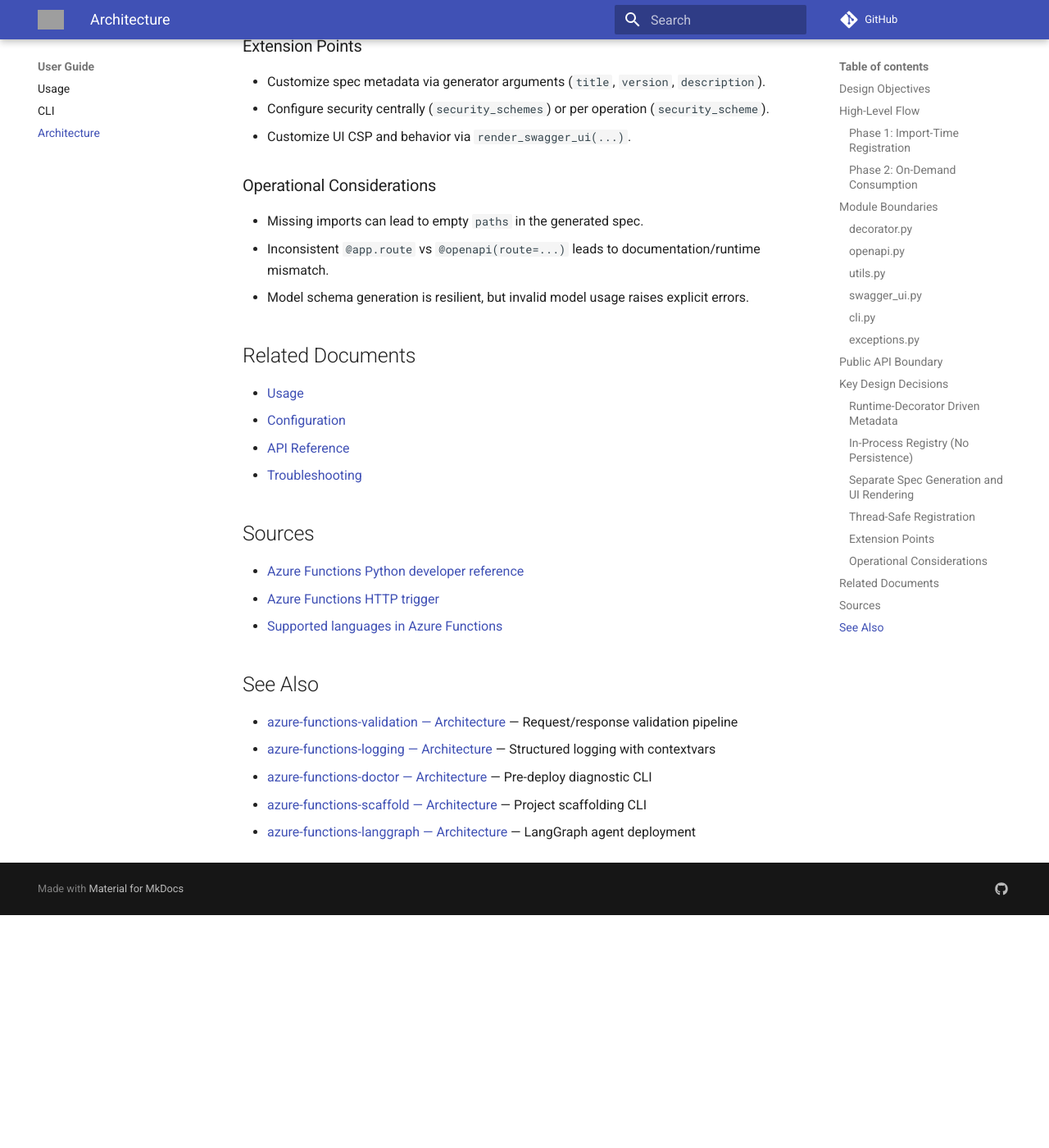
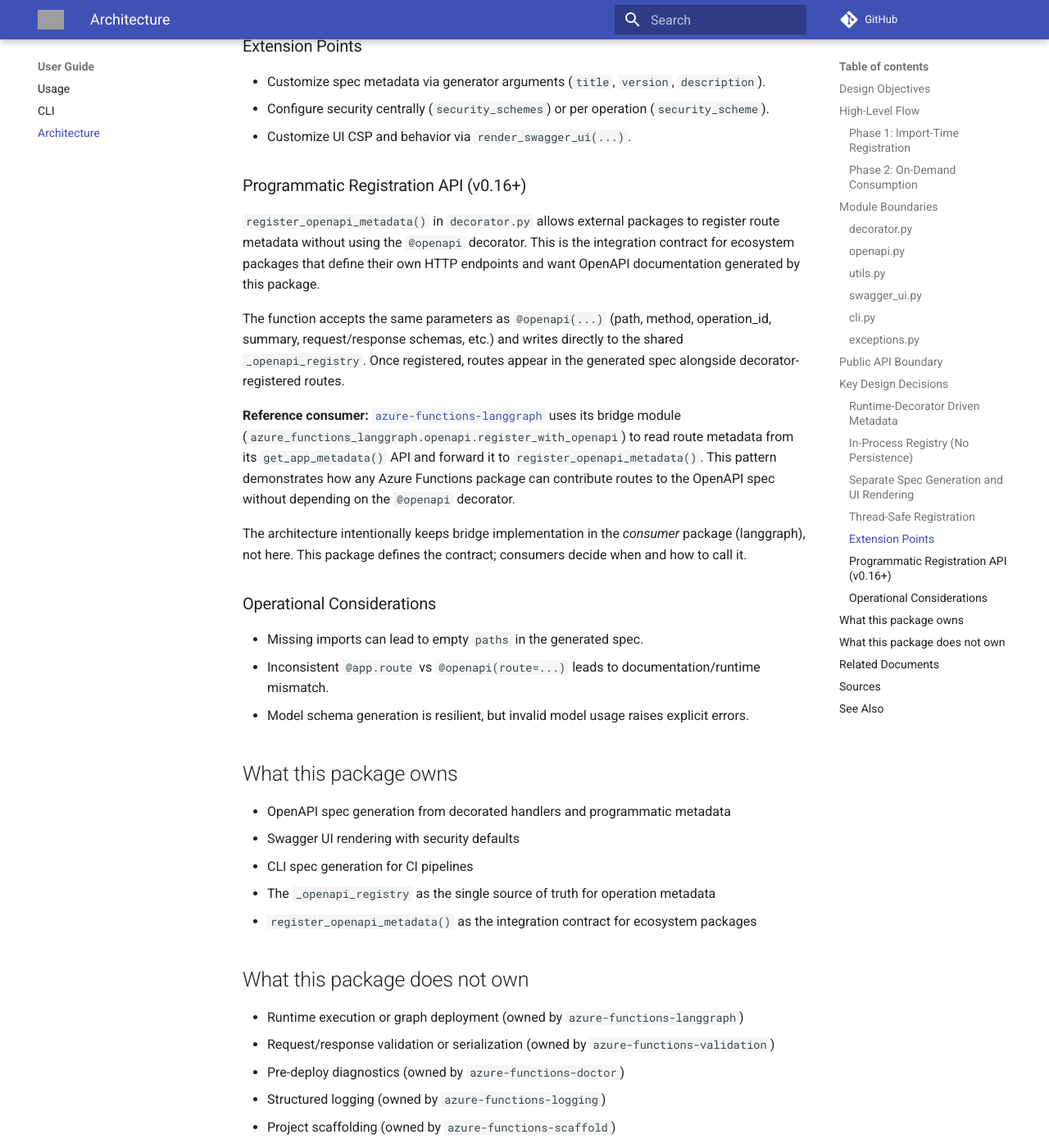
Before and after one commit to yeongseon/azure-functions-openapi, an MkDocs documentation site: the page built from docs/architecture.md, in a window 1280 px wide and 1400 px high, scrolled down 4104 px. Shown: the whole window at 82% size. Built offline with MkDocs 1.6.1 and Material for MkDocs 9.7.7, drawn with Linux system fonts in a browser that asks for light colours; comment, search, counter and statistics services are not loaded; before the commit the page ends 5220 px from its top, so only the background shows below that; some of the changed text lies outside the part shown; grey boxes are pictures that could not be loaded.

Commit message:
docs: align ecosystem positioning and document programmatic integration API
Resolves #145

- Add 'Design principle' statement to README Ecosystem section
- Add 'What this package does not do' section to README
- Add langgraph and durable-graph to ecosystem table (all 4 READMEs)
- Document register_openapi_metadata() programmatic API in architecture.md
- Add 'What this package owns / does not own' boundary sections
- Update See Also with consistent ecosystem terminology

```diff
--- a/docs/architecture.md
+++ b/docs/architecture.md
@@ -158,11 +158,37 @@ The `_openapi_registry` is protected by `threading.RLock`, ensuring safe concurr
 - Configure security centrally (`security_schemes`) or per operation (`security_scheme`).
 - Customize UI CSP and behavior via `render_swagger_ui(...)`.
 
+### Programmatic Registration API (v0.16+)
+
+`register_openapi_metadata()` in `decorator.py` allows external packages to register route metadata without using the `@openapi` decorator. This is the integration contract for ecosystem packages that define their own HTTP endpoints and want OpenAPI documentation generated by this package.
+
+The function accepts the same parameters as `@openapi(...)` (path, method, operation_id, summary, request/response schemas, etc.) and writes directly to the shared `_openapi_registry`. Once registered, routes appear in the generated spec alongside decorator-registered routes.
+
+**Reference consumer:** [`azure-functions-langgraph`](https://github.com/yeongseon/azure-functions-langgraph) uses its bridge module (`azure_functions_langgraph.openapi.register_with_openapi`) to read route metadata from its `get_app_metadata()` API and forward it to `register_openapi_metadata()`. This pattern demonstrates how any Azure Functions package can contribute routes to the OpenAPI spec without depending on the `@openapi` decorator.
+
+The architecture intentionally keeps bridge implementation in the *consumer* package (langgraph), not here. This package defines the contract; consumers decide when and how to call it.
+
 ### Operational Considerations
 
 - Missing imports can lead to empty `paths` in the generated spec.
 - Inconsistent `@app.route` vs `@openapi(route=...)` leads to documentation/runtime mismatch.
 - Model schema generation is resilient, but invalid model usage raises explicit errors.
+
+## What this package owns
+
+- OpenAPI spec generation from decorated handlers and programmatic metadata
+- Swagger UI rendering with security defaults
+- CLI spec generation for CI pipelines
+- The `_openapi_registry` as the single source of truth for operation metadata
+- `register_openapi_metadata()` as the integration contract for ecosystem packages
+
+## What this package does not own
+
+- Runtime execution or graph deployment (owned by `azure-functions-langgraph`)
+- Request/response validation or serialization (owned by `azure-functions-validation`)
+- Pre-deploy diagnostics (owned by `azure-functions-doctor`)
+- Structured logging (owned by `azure-functions-logging`)
+- Project scaffolding (owned by `azure-functions-scaffold`)
 
 ## Related Documents
 
@@ -179,8 +205,8 @@ The `_openapi_registry` is protected by `threading.RLock`, ensuring safe concurr
 
 ## See Also
 
+- [azure-functions-langgraph — Architecture](https://github.com/yeongseon/azure-functions-langgraph) — LangGraph deployment adapter (reference consumer of `register_openapi_metadata()`)
 - [azure-functions-validation — Architecture](https://github.com/yeongseon/azure-functions-validation) — Request/response validation pipeline
 - [azure-functions-logging — Architecture](https://github.com/yeongseon/azure-functions-logging) — Structured logging with contextvars
 - [azure-functions-doctor — Architecture](https://github.com/yeongseon/azure-functions-doctor) — Pre-deploy diagnostic CLI
 - [azure-functions-scaffold — Architecture](https://github.com/yeongseon/azure-functions-scaffold) — Project scaffolding CLI
-- [azure-functions-langgraph — Architecture](https://github.com/yeongseon/azure-functions-langgraph) — LangGraph agent deployment
```
Also changed, not shown: README.ja.md (+2 -0 lines), README.ko.md (+2 -0 lines), README.md (+14 -3 lines), README.zh-CN.md (+2 -0 lines).
